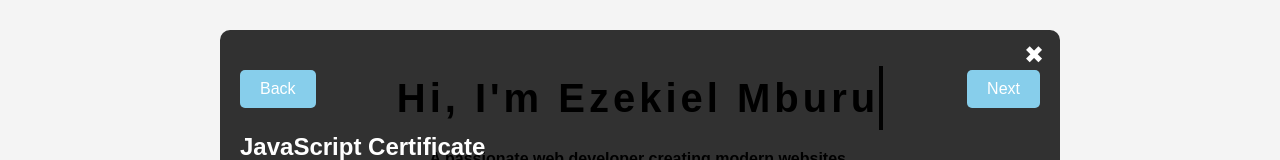
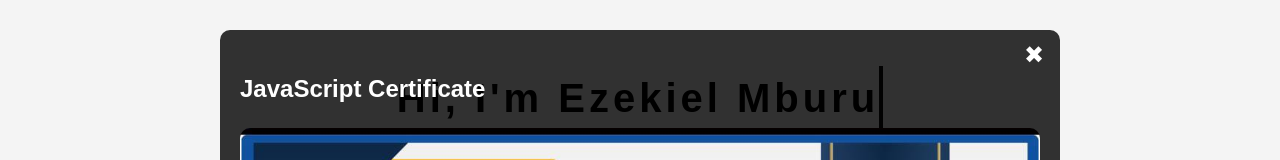
Before and after one commit to Mburuezekiel/portfolio, a React (Create React App) app: page /certificate/0 in a window 1280 px wide. Shown: the part 130-290 px from the top of the page. Built offline with nearby package versions, Linux system fonts and the light colour scheme.

Commit message:
CertificateViewer.js

```diff
--- a/src/components/CertificateViewer.js
+++ b/src/components/CertificateViewer.js
@@ -41,10 +41,7 @@ function CertificateViewer() {
 
   return (
     <div className="certificate-viewer">
-     <div className="btn">
-  <button onClick={handleBack}>Back</button>
-  <button onClick={handleNext} disabled={index >= certificates.length - 1}>Next</button>
-</div>
+
 
       <button className="close-button" onClick={handleClose}>✖</button>
       {certificate ? (
@@ -55,7 +52,10 @@ function CertificateViewer() {
             alt={`${certificate.name} Certificate`}
             style={{ maxWidth: '100%', height: 'auto' }}
           />
-
+          <div className="btn">
+  <button onClick={handleBack}>Back</button>
+  <button onClick={handleNext} disabled={index >= certificates.length - 1}>Next</button>
+</div>
 
         </>
       ) : (
```
